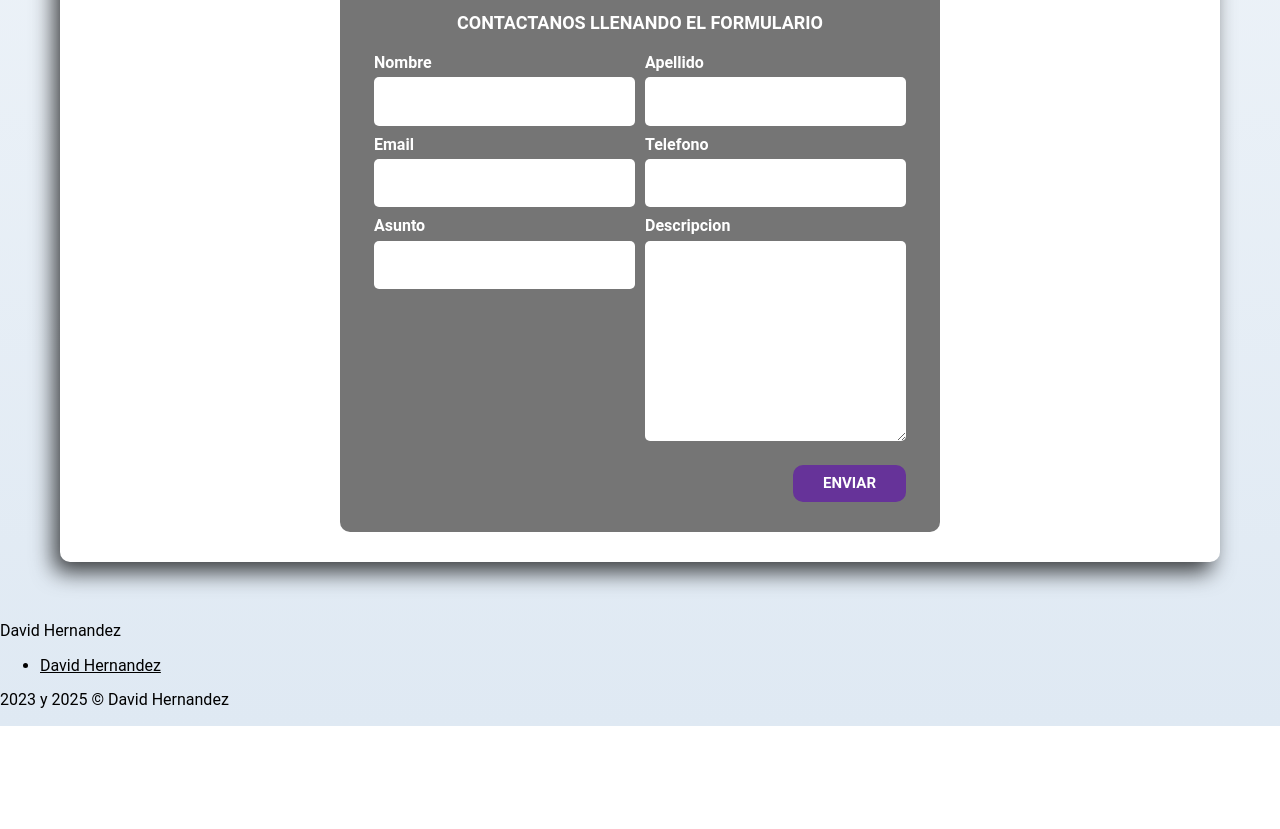
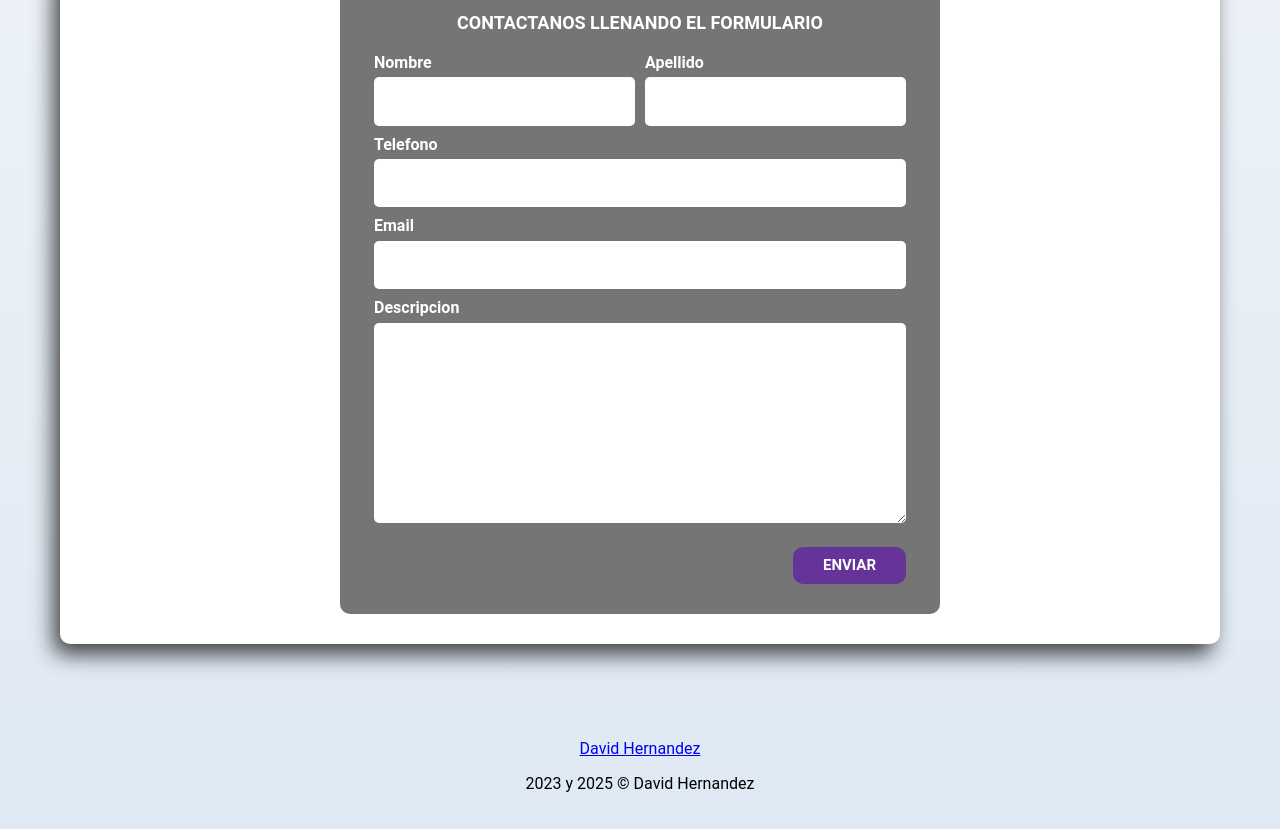
Before and after one commit to deivdf/freelancer, a plain HTML site: page index.html in a window 1280 px wide. Shown: the part 1240-2069 px from the top of the page. Before the commit the page ends 1966 px from the top, so only its background shows below. Drawn offline with Linux system fonts and the light colour scheme.

Commit message:
terminado

```diff
--- a/hojas/estilo.css
+++ b/hojas/estilo.css
@@ -9,6 +9,7 @@
 html{
     font-size: 62.5%;
     box-sizing: border-box;
+    scroll-snap-type: y mandatory;
 }
 *, *:before, *:after {
     box-sizing: inherit;
@@ -166,6 +167,10 @@ body{
     font-size: 2.2rem;
     margin-bottom: 3rem;
 }
+.Productos,.nav-bg,.formulario{
+    scroll-snap-align: center;
+    scroll-snap-stop: always;
+}
 .producto{
     display: flex;
     flex-direction: column;
@@ -247,8 +252,16 @@ body{
         grid-template-rows: auto, auto, 20rem;
         column-gap: 1rem;
     }
+    .campos:nth-child(5), .campos:nth-child(4), .campos:nth-child(3){
+        grid-column: 1 / 3;
+    }
 }
 /*class="Enviar"
 .Enviar .boton{
     width: 100%;
 }*/
+.footer{
+    text-decoration: none;
+    padding: 2rem;
+    text-align: center;
+}
--- a/index.html
+++ b/index.html
@@ -114,16 +114,12 @@
                                     <input class="input-text" id="Apellido" type="text">
                                 </div>
                                 <div class="campos">
-                                    <label>Email</label>
-                                    <input class="input-text" id="Email" type="email">
-                                </div>
-                                <div class="campos">
                                     <label>Telefono</label>
                                     <input class="input-text" id="Telefono" type="tel">
                                 </div>
                                 <div class="campos">
-                                    <label>Asunto</label>
-                                    <input class="input-text" id="Asunto" type="text">
+                                    <label>Email</label>
+                                    <input class="input-text" id="Email" type="email">
                                 </div>
                                 <div class="campos">
                                     <label>Descripcion</label>
@@ -139,11 +135,8 @@
             </main>
         </section>
     <section>
-        <footer class="fot">
-            <p>David Hernandez</p>
-            <ul>
-                <li><a href="https://github.com/deivdf" target="_blank">David Hernandez</a></li>
-            </ul>
+        <footer class="footer">
+            <p> <a href="https://github.com/deivdf" target="_blank">David Hernandez</a></p>
             <p>
                 2023 y 2025 &copy; David Hernandez
             </p>
```
